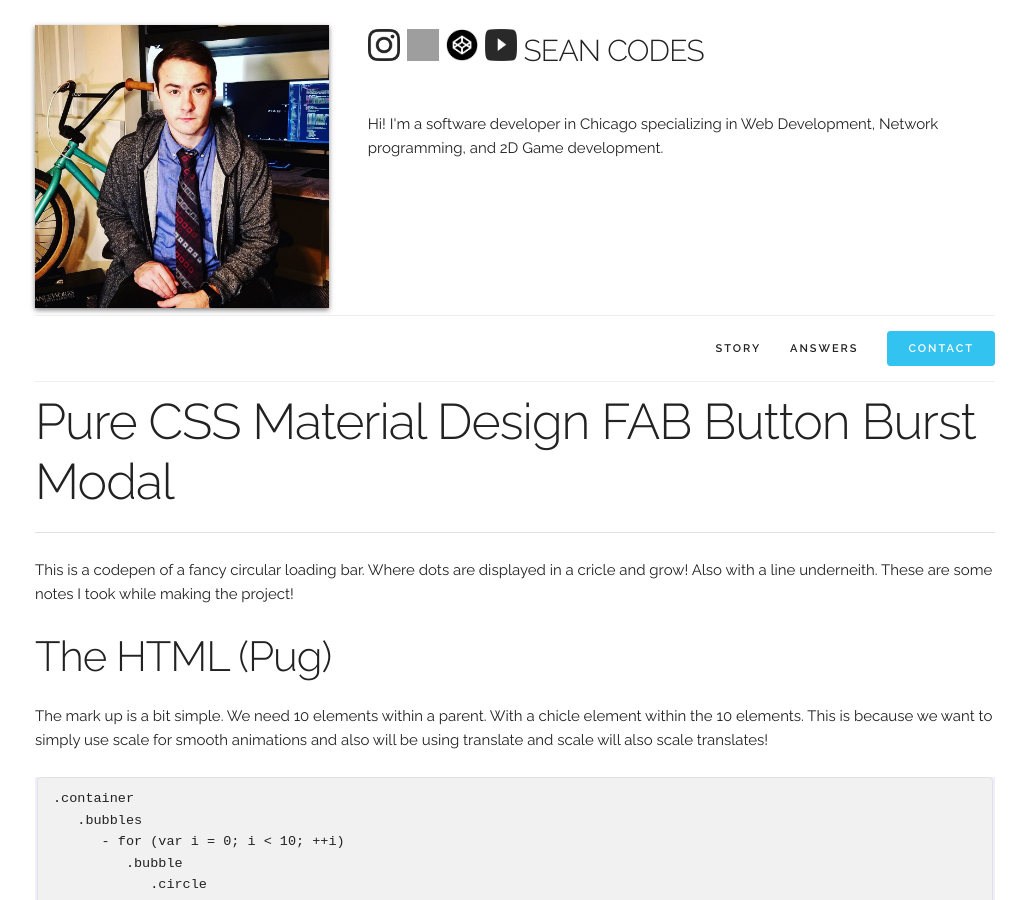
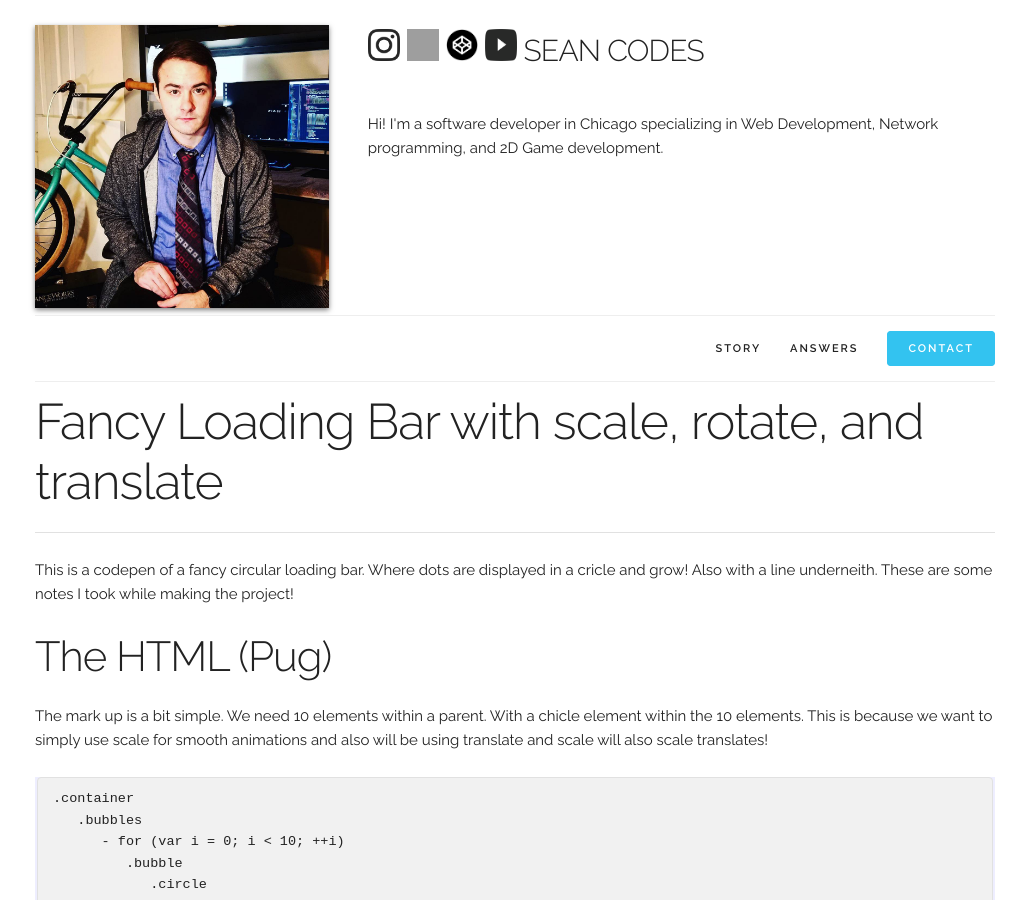
Before and after one commit to sean-codes/sean-codes.github.io, a Jekyll site: the page built from _posts/2017-2-19-fancy-circular-loading-bar.md, in a window 1280 px wide and 900 px high. Shown: the whole window, without its empty margins (125-1151 px from the left). Built offline with Jekyll 4.4.1, drawn with Linux system fonts in a browser that asks for light colours; grey boxes are pictures that could not be loaded.

Commit message:
Update 2017-2-19-fancy-circular-loading-bar.md

```diff
--- a/_posts/2017-2-19-fancy-circular-loading-bar.md
+++ b/_posts/2017-2-19-fancy-circular-loading-bar.md
@@ -2,8 +2,8 @@
 layout: post
 tags: [codepen, material, css, coding, nojs]
 from:
-title: Pure CSS Material Design FAB Button Burst Modal
-type: Codepen daily 29
+title: Fancy Loading Bar with scale, rotate, and translate
+type: Codepen daily 31
 ---
 
 This is a codepen of a fancy circular loading bar. Where dots are displayed in a cricle and grow! Also with a line underneith. These are some notes I took while making the project!
```
